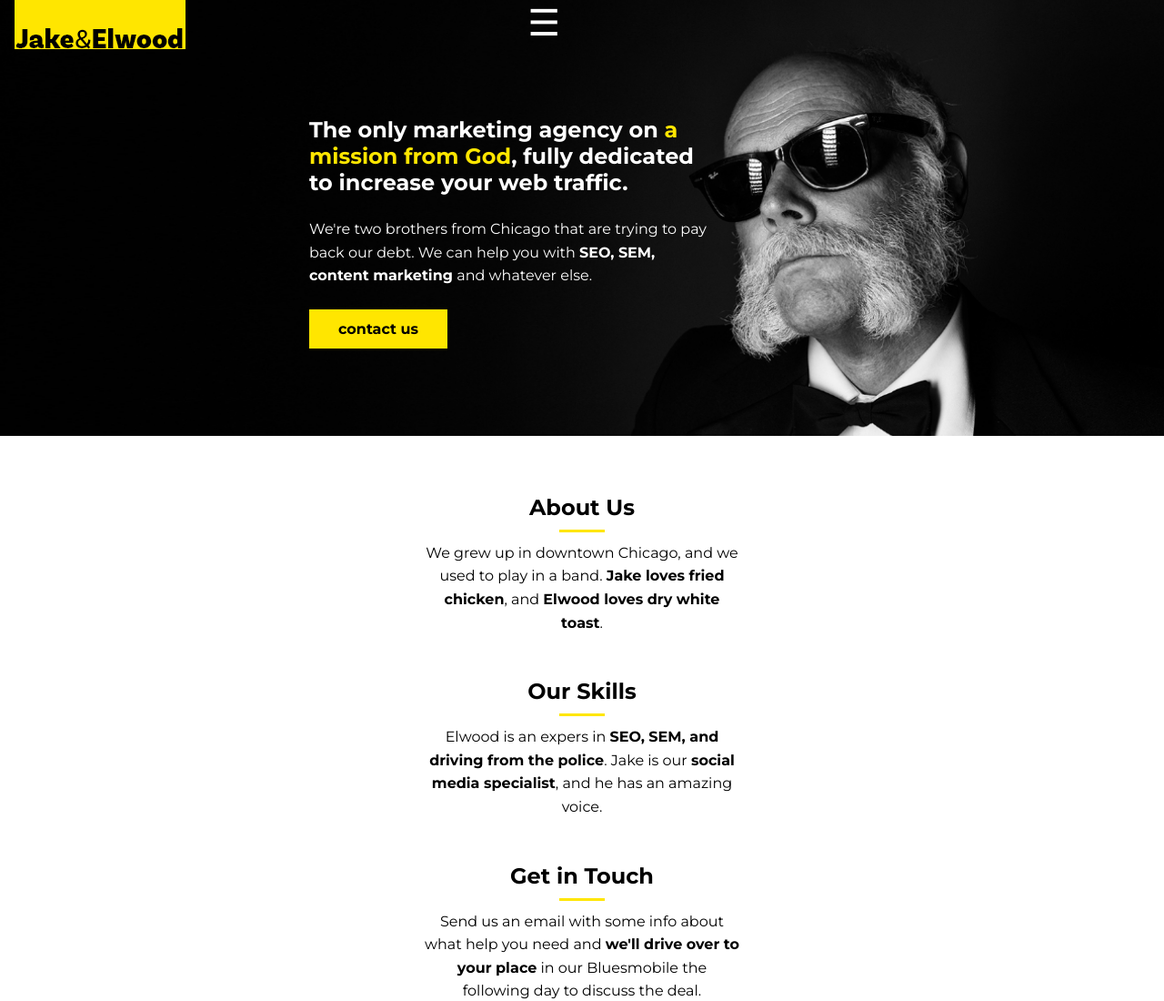
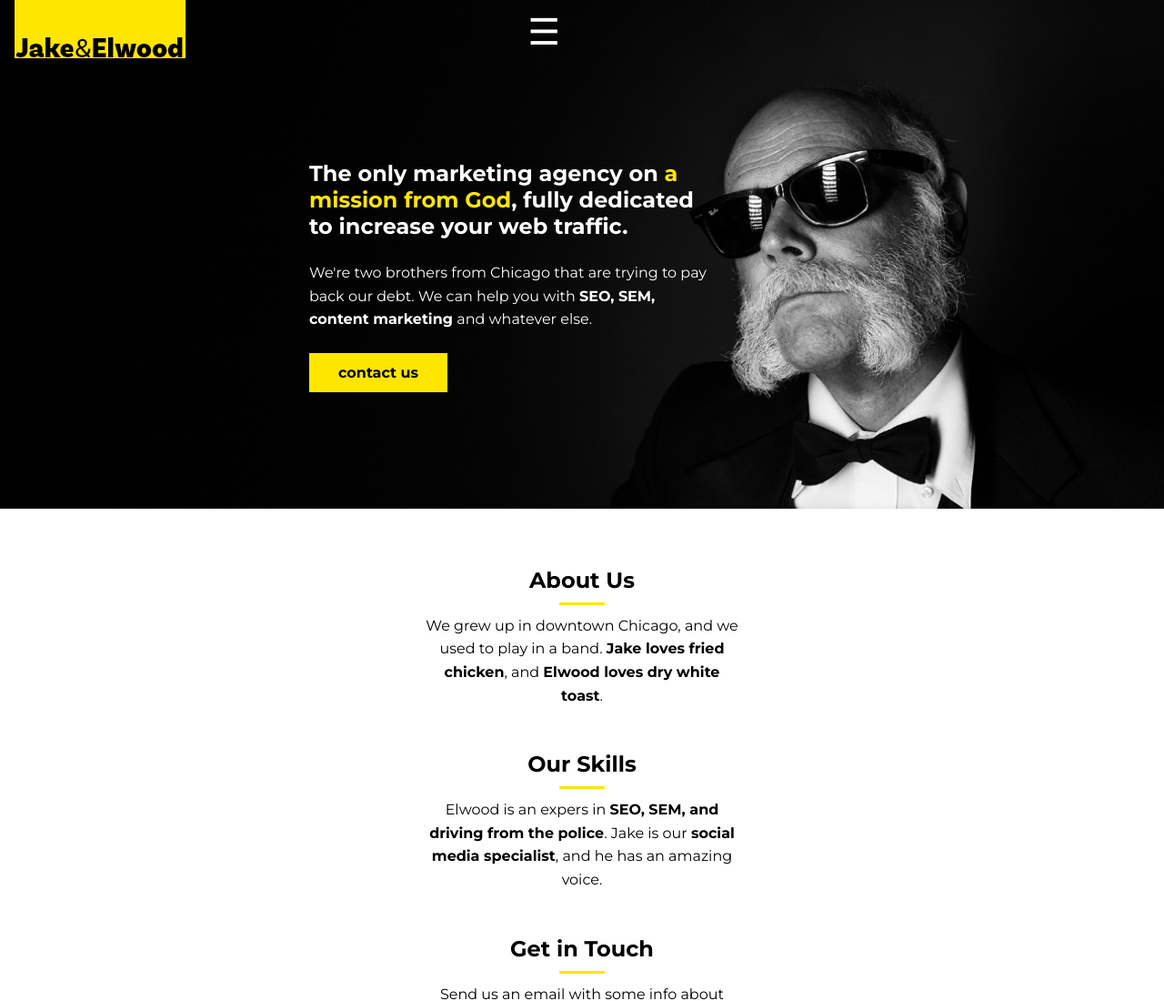
Before and after one commit to Benito-Flores/nav-menu-project, a plain HTML site: page index.html in a window 1280 px wide. Shown: the top 1100 px of the page at 91% size. Drawn offline with Linux system fonts and the light colour scheme.

Commit message:
Add files via upload

```diff
--- a/style.css
+++ b/style.css
@@ -138,7 +138,7 @@ style
 .nav-open {
   border: 0;
   background-color: transparent;
-  padding-bottom: 5px;
+  padding-block: 10px 5px;
   margin-left: auto;
 }
 
@@ -198,7 +198,7 @@ style
   background-image: url(./img/hero-bg.jpg);
   background-position: 58%;
   background-size: cover;
-  padding: 8rem 0 6rem 0;
+  padding: 11rem 0 8rem 0;
 }
 
 .sec-one-body {
```
